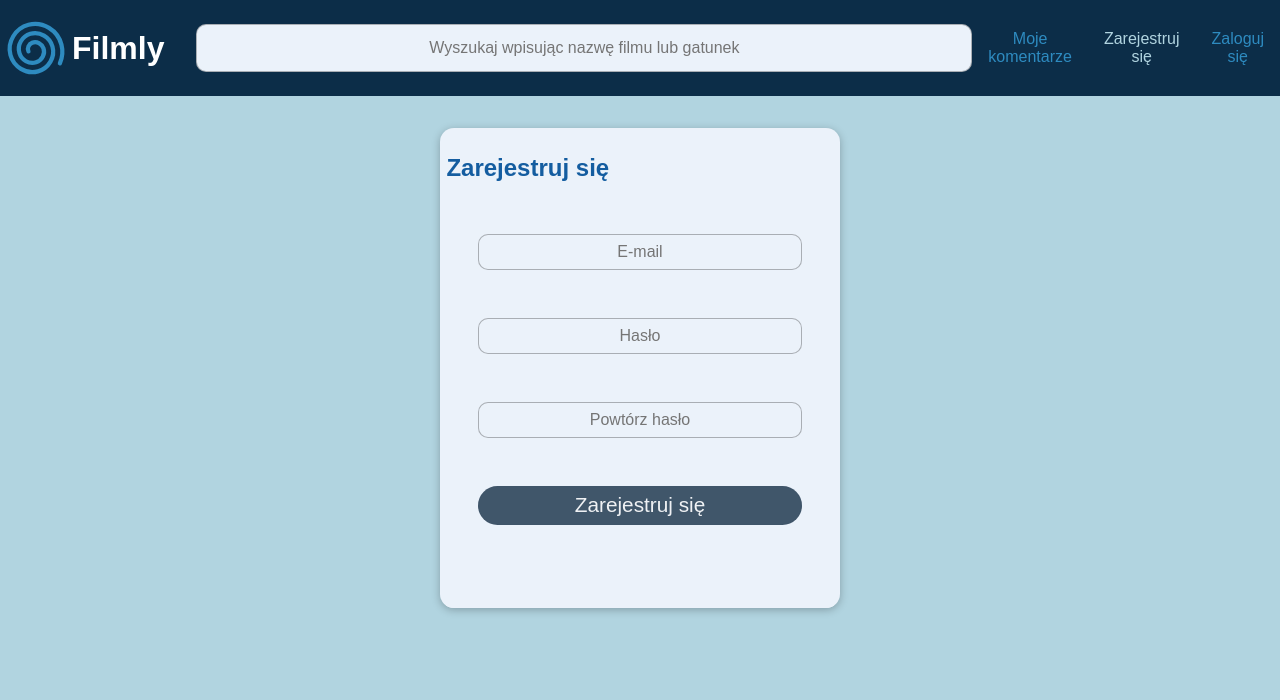
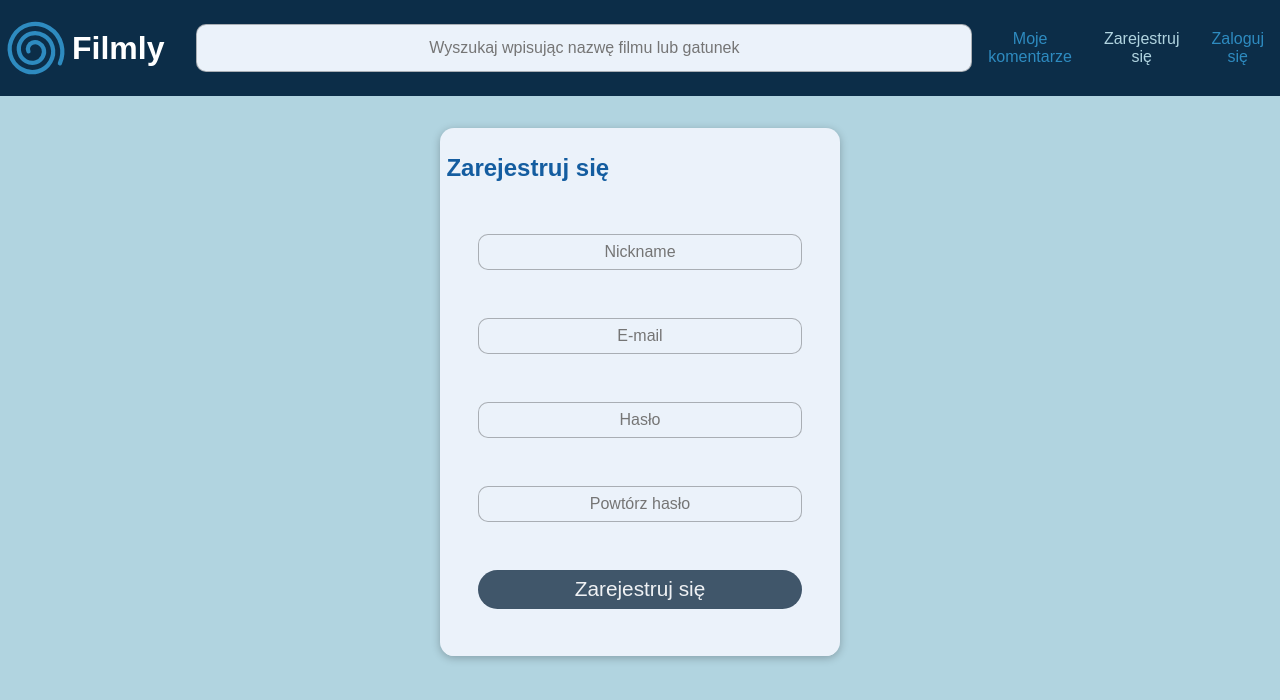
Before and after one commit to patgrajkowski/filmlyApp, a React (Create React App) app: page /rejestracja in a window 1280 px wide. Shown: the top 700 px of the page. Built offline with nearby package versions, Linux system fonts and the light colour scheme.

Commit message:
added register functionality

```diff
--- a/src/components/Forms/RegisterForm/RegisterForm.js
+++ b/src/components/Forms/RegisterForm/RegisterForm.js
@@ -5,8 +5,11 @@ import Input from '../../UI/Input/Input';
 import Card from '../../UI/Card/Card';
 import styles from './RegisterForm.module.css';
 import Button from '../../UI/Button/Button';
+import { useHistory } from 'react-router-dom/cjs/react-router-dom.min';
+import axios from 'axios';
 
 const RegisterForm = () => {
+  const history = useHistory();
   const { handleSubmit, handleChange, handleBlur, values, touched, errors } =
     useFormik({
       initialValues: {
@@ -14,25 +17,61 @@ const RegisterForm = () => {
         password: ' ',
       },
       validationSchema: Yup.object({
+        nickname: Yup.string()
+          .min(5, 'Nickname musi mieć conajmniej 5 znaków')
+          .required('Nickname jest wymagany'),
         email: Yup.string()
           .email('Wprowadź poprawny adres email')
           .required('Email jest wymagany.'),
         password: Yup.string()
           .min(6, 'Hasło musi posiadać conajmniej 6 znaków')
           .required('Hasło jest wymagane'),
-        confirmPassword: Yup.string().oneOf(
-          [Yup.ref('password'), null],
-          'Hasła muszą być takie same'
+        confirmPassword: Yup.string().test(
+          'passwords-match',
+          'Hasła muszą być takie',
+          function (value) {
+            return this.parent.password === value;
+          }
         ),
       }),
-      onSubmit: ({ email, password }) => {
+      onSubmit: ({ nickname, email, password }) => {
         console.log(`Email: ${email}, password: ${password}`);
+        axios
+          .post(
+            'http://localhost:3001/api/users',
+            { nickname, email, password },
+            {
+              headers: {
+                'content-type': 'application/json',
+              },
+            }
+          )
+          .then(function (response) {
+            console.log(response);
+            history.push('/');
+          })
+          .catch(function (error) {
+            console.log(error.response);
+          });
       },
     });
   return (
     <Card className={styles.wrapper}>
       <h2 className={styles.form__title}>Zarejestruj się</h2>
       <form className={styles.form} onSubmit={handleSubmit}>
+        <Input
+          value={values.nickname}
+          onChange={handleChange}
+          onBlur={handleBlur}
+          id='nickname'
+          name='nickname'
+          type='text'
+          className={styles.form__input}
+          placeholder='Nickname'
+        ></Input>
+        <div className={styles.form__errorMessage}>
+          {touched.nickname && errors.nickname ? errors.nickname : ' '}
+        </div>
         <Input
           value={values.email}
           onChange={handleChange}
--- a/src/components/Forms/RegisterForm/RegisterForm.module.css
+++ b/src/components/Forms/RegisterForm/RegisterForm.module.css
@@ -1,6 +1,6 @@
 .wrapper {
   width: 25rem;
-  height: 30rem;
+  height: 33rem;
   background-color: inherit;
   padding: 0.4rem;
   background-color: #ebf2fa;
```
